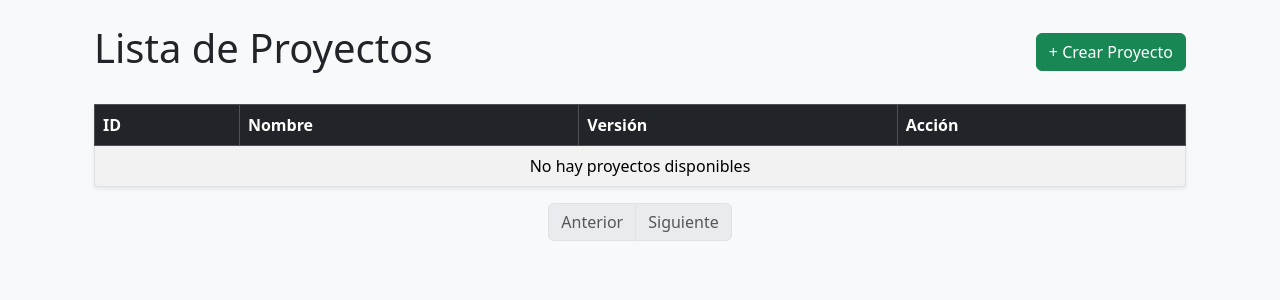
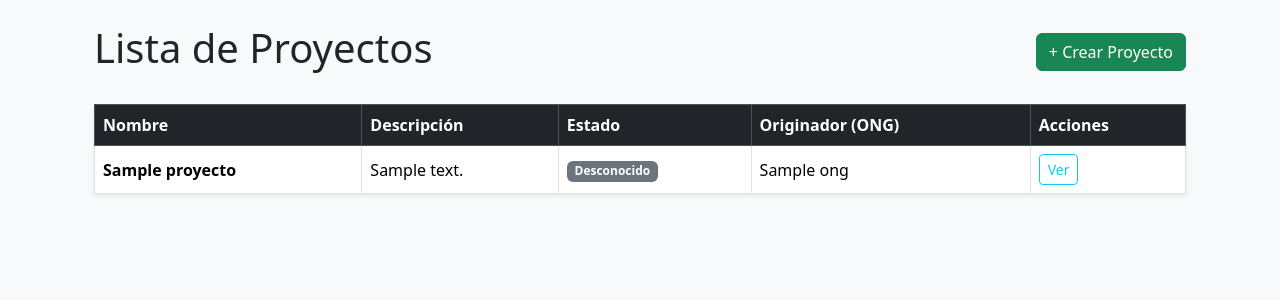
Before and after one commit to dome0luis0valentin/dssd, a Django app: page /proyecto/proyecto/ in a window 1280 px wide. Shown: the part 56-356 px from the top of the page. Run offline with Django 5.2, Linux system fonts and the light colour scheme; tables that the repository leaves empty hold one stand-in row (values such as "Sample post").

Commit message:
agrego ver etapas

```diff
--- a/Project/templates/proyecto_index.html
+++ b/Project/templates/proyecto_index.html
@@ -9,38 +9,51 @@
     <a href="{% url 'crear_proyecto' %}" class="btn btn-success">+ Crear Proyecto</a>
   </div>
 
-  <table class="table table-striped table-bordered shadow-sm">
+  <table class="table table-hover table-bordered shadow-sm align-middle">
     <thead class="table-dark">
       <tr>
-        <th>ID</th>
         <th>Nombre</th>
-        <th>Versión</th>
-        <th>Acción</th>
+        <th>Descripción</th>
+        <th>Estado</th>
+        <th>Originador (ONG)</th>
+        <th>Acciones</th>
       </tr>
     </thead>
     <tbody>
       {% for proyecto in proyectos %}
       <tr>
-        <td>{{ proyecto.id }}</td>
-        <td>{{ proyecto.name }}</td>
-        <td>{{ proyecto.version }}</td>
+        <td class="fw-semibold">{{ proyecto.nombre }}</td>
+        <td>{{ proyecto.descripcion|truncatechars:100 }}</td>
         <td>
-          <form method="post" action="{% url 'iniciar_proceso' proyecto.id %}">
-            {% csrf_token %}
-            <button type="submit" class="btn btn-sm btn-outline-primary">Iniciar</button>
-          </form>
+          {% if proyecto.estado == 'Proceso' %}
+            <span class="badge bg-primary">En proceso</span>
+          {% elif proyecto.estado == 'ejecucion' %}
+            <span class="badge bg-warning text-dark">En ejecución</span>
+          {% elif proyecto.estado == 'finalizado' %}
+            <span class="badge bg-success">Finalizado</span>
+          {% else %}
+            <span class="badge bg-secondary">Desconocido</span>
+          {% endif %}
+        </td>
+        <td>{{ proyecto.originador.nombre }}</td>
+        <td>
+          <div class="d-flex gap-2">
+            <a href="{% url 'etapas_proyecto' proyecto.id %}" class="btn btn-sm btn-outline-info">Ver</a>
+          </div>
         </td>
       </tr>
       {% empty %}
       <tr>
-        <td colspan="4" class="text-center">No hay proyectos disponibles</td>
+        <td colspan="5" class="text-center py-4 text-muted">
+          No hay proyectos disponibles.
+        </td>
       </tr>
       {% endfor %}
     </tbody>
   </table>
 
-  <!-- Paginación -->
-  <nav aria-label="Paginación proyectos">
+  {% if proyectos.paginator.num_pages > 1 %}
+  <nav aria-label="Paginación proyectos" class="mt-4">
     <ul class="pagination justify-content-center">
       {% if proyectos.has_previous %}
         <li class="page-item">
@@ -67,5 +80,6 @@
       {% endif %}
     </ul>
   </nav>
+  {% endif %}
 </div>
 {% endblock %}
--- a/Project/urls.py
+++ b/Project/urls.py
@@ -5,4 +5,5 @@ urlpatterns = [
     path('proyecto/', views.index, name='proyecto'),
     path('proyecto/crear/', views.crear_proyecto, name='crear_proyecto'),
     path('proyecto/<int:pk>/', views.detalle_proyecto, name='detalle_proyecto'),
+    path('proyecto/<int:proyecto_id>/etapas/', views.etapas_proyecto, name='etapas_proyecto'),
 ]
--- a/Project/views.py
+++ b/Project/views.py
@@ -11,63 +11,46 @@ import requests
 url_bonita = "http://localhost:8080/bonita"
 
 def index(request):
-    proyectos = []
-    session_cookies = request.session.get("cookies")
-
-    if not session_cookies:
-        return render(request, "proyecto_index.html", {"proyectos": proyectos})
-
-    # Obtener cookies y headers guardados en la sesión
+    # 🔹 1️⃣ Guardar las IDs de procesos en sesión (para usarlas luego en crear_proyecto)
     cookies = request.session.get("cookies", {})
     headers = request.session.get("headers", {})
 
-    # Crear sesión de requests
-    session = requests.Session()
-    for name, value in cookies.items():
-        session.cookies.set(name, value)
+    if cookies and headers:
+        session = requests.Session()
+        for name, value in cookies.items():
+            session.cookies.set(name, value)
 
-    # 🔹 1️⃣ Procesos que queremos obtener
-    nombres_procesos = {
-        "process_id_proyecto": "Ciclo de Vida de Proyecto",
-        "process_id_observacion": "Ciclo de Observaciones",
-    }
+        try:
+            # Ciclo de Vida
+            resp_ciclo = session.get(f"{url_bonita}/API/bpm/process",
+                                     params={"f": "name=Ciclo de Vida de Proyecto"},
+                                     headers=headers, timeout=10)
+            if resp_ciclo.status_code == 200 and resp_ciclo.json():
+                request.session["process_id_ciclo_vida"] = resp_ciclo.json()[0]["id"]
+                print(f"✅ Ciclo de Vida de Proyecto -> ID: {resp_ciclo.json()[0]['id']}")
 
-    for clave, nombre_proceso in nombres_procesos.items():
-        url_procesos = f"{url_bonita}/API/bpm/process"
-        params = {"f": f"name={nombre_proceso}"}
-        try:
-            resp = session.get(url_procesos, params=params, headers=headers, timeout=10)
-            resp.raise_for_status()
-            procesos = resp.json()
-            if procesos:
-                process_id = procesos[0]["id"]
-                request.session[clave] = process_id
-                print(f"✅ {nombre_proceso} -> ID: {process_id}")
-            else:
-                request.session[clave] = None
-                print(f"⚠️ No se encontró el proceso '{nombre_proceso}'")
-        except requests.exceptions.RequestException as e:
-            request.session[clave] = None
-            print(f"❌ Error al obtener '{nombre_proceso}':", e)
+            # Ciclo de Observaciones
+            resp_obs = session.get(f"{url_bonita}/API/bpm/process",
+                                   params={"f": "name=Ciclo de Observaciones"},
+                                   headers=headers, timeout=10)
+            if resp_obs.status_code == 200 and resp_obs.json():
+                request.session["process_id_ciclo_observacion"] = resp_obs.json()[0]["id"]
+                print(f"✅ Ciclo de Observaciones -> ID: {resp_obs.json()[0]['id']}")
 
-    # Endpoint para proyectos (ejemplo: podrías usar otra API en Bonita)
-    url_proyectos = f"{url_bonita}/API/bpm/process?p=0&c=50"
+        except Exception as e:
+            print("⚠️ Error al obtener IDs de procesos:", e)
 
-    try:
-        response = session.get(url_proyectos, headers=headers, timeout=10)
-        response.raise_for_status()
-        proyectos = response.json()
-        print(f"Cantidad de proyectos disponibles: {len(proyectos)}")
-    except requests.exceptions.RequestException as e:
-        print("Error al obtener proyectos:", e)
-        proyectos = []
+    # 🔹 2️⃣ Obtener proyectos desde tu base de datos local
+    proyectos = Proyecto.objects.all().order_by("-id")
 
-    # Paginación con Django
-    paginator = Paginator(proyectos, 5)  # 5 proyectos por página
+    # 🔹 3️⃣ Paginación
+    paginator = Paginator(proyectos, 5)
     page_number = request.GET.get("page")
     proyectos_page = paginator.get_page(page_number)
 
-    return render(request, "proyecto_index.html", {"proyectos": proyectos_page})
+    return render(request, "proyecto_index.html", {
+        "proyectos": proyectos_page
+    })
 
 def crear_proyecto(request):
     if request.method == "POST":
@@ -130,6 +113,13 @@ def crear_proyecto(request):
 
     return render(request, "proyecto_crear.html", {"proyecto_form": proyecto_form})
 
+def etapas_proyecto(request, proyecto_id):
+    proyecto = get_object_or_404(Proyecto, id=proyecto_id)
+    etapas = Etapa.objects.filter(proyecto=proyecto)
+    return render(request, 'listado_etapas.html', {
+        'proyecto': proyecto,
+        'etapas': etapas,
+    })
 
 def iniciar_proceso_bonita(proyecto):
     url = "http://localhost:8080/bonita/API/bpm/process/PROJECT_ID/instantiation"
--- a/user/urls.py
+++ b/user/urls.py
@@ -2,12 +2,10 @@ from django.urls import path
 from .views import *
 
 urlpatterns = [
-    #path('', lista_procesos_disponibles, name="lista_procesos_disponibles"),
     path('login/', login_view , name='login'), #login
     path('logout/', logout_view, name='logout'),
     #path('alta/', alta_user, name='alta_user'), #altas de usuarios
     path('perfil/', perfil, name='perfil'), # Ver perfil
-    #path('procesos/', lista_procesos_disponibles, name="lista_procesos_disponibles"),
     path('procesos/iniciar/<int:proceso_id>/', iniciar_proceso, name='iniciar_proceso'),
     path('procesos/llenar_datos/', llenar_datos_proceso, name='llenar_datos_proceso')
 ]
```
Also changed, not shown: Project/templates/listado_etapas.html (added, +41 -0 lines).
